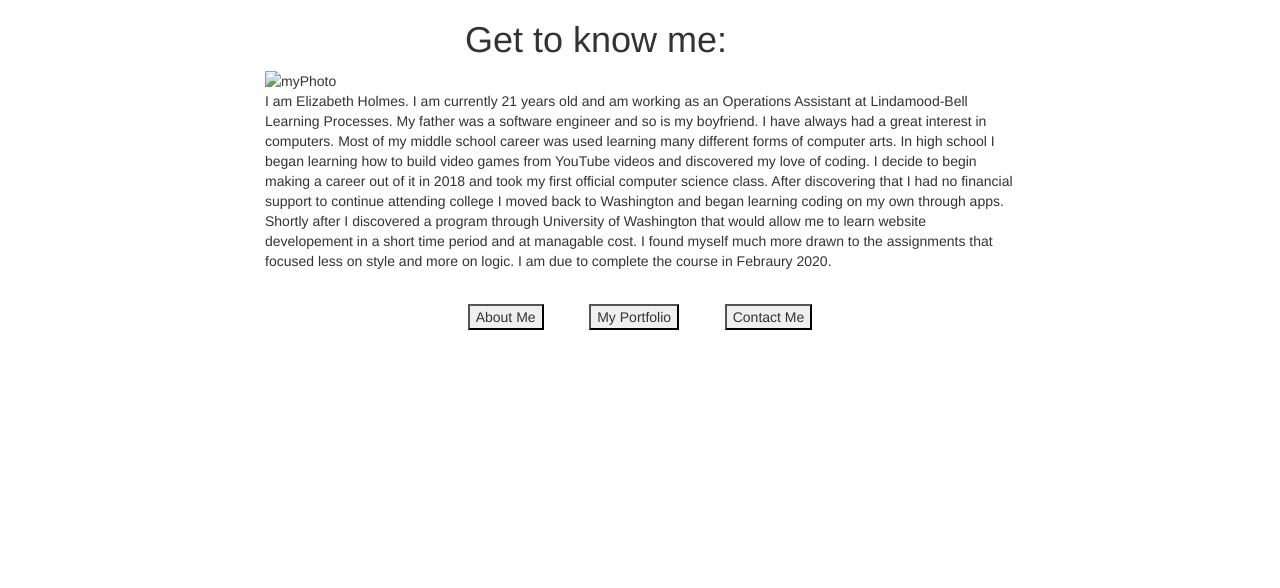
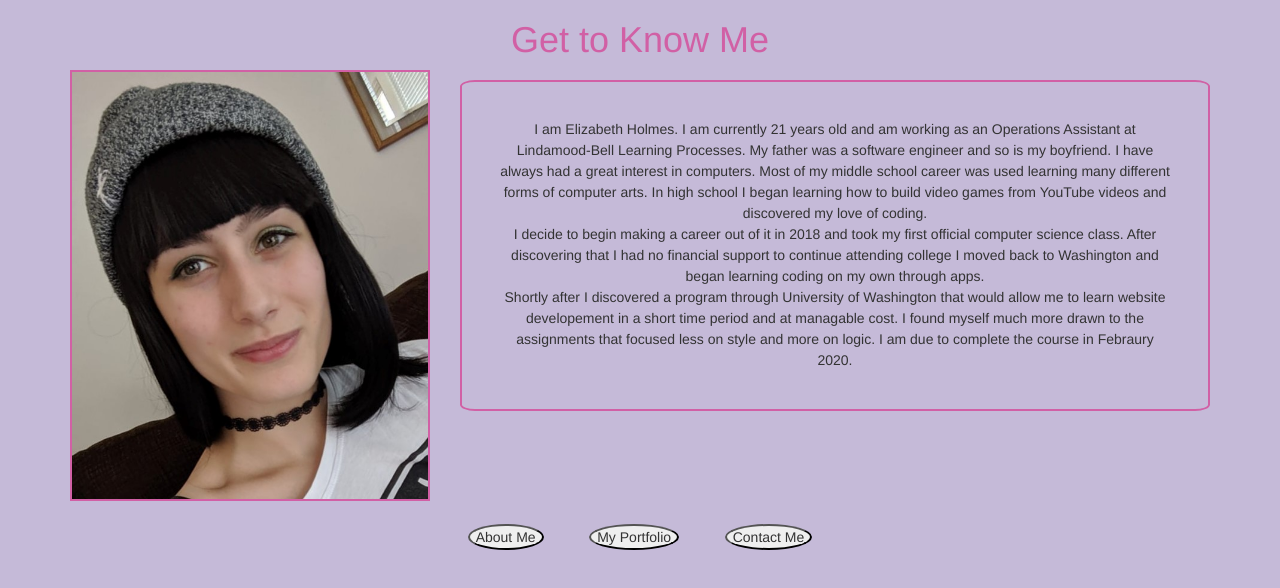
Before and after one commit to e-holmes/Portfolio, a plain HTML site: page html/aboutMe.html in a window 1280 px wide. Drawn offline with nearby package versions, Linux system fonts and the light colour scheme.

Commit message:
adding style

```diff
--- a/assets/css/style.css
+++ b/assets/css/style.css
@@ -9,3 +9,65 @@
 .button{
     margin: 2%;
 }
+
+body{
+    background-color: #c5bad8;
+    text-align: center;
+}
+
+a{
+    color: #47ffca;
+}
+
+h1{
+    color:#d160a5;
+    -webkit-transition-duration: 0.4s; /* Safari */
+    transition-duration: 0.4s;
+}
+
+h1:hover{
+    color: #47ffca;
+}
+
+.contact-hold{
+    border: 2px solid #47ffca;
+    background-color: #9b9ec9;
+    color:#d160a5;
+}
+
+button{
+    border-radius: 50%;
+    -webkit-transition-duration: 0.4s; /* Safari */
+    transition-duration: 0.4s;
+}
+
+button:hover{
+    background-color: #8f89af; /* Green */
+    color: #47ffca;
+    border-color:#d160a5;
+}
+
+.pic1{
+    border: 2px solid #d160a5;
+    margin:5%;
+    -webkit-transition-duration: 0.4s; /* Safari */
+    transition-duration: 0.4s;
+}
+
+.pic1:hover{
+    border: 4px solid #47ffca;
+}
+
+.myphoto{
+    width: 100%;
+    border: 2px solid #d160a5;
+}
+
+.para{
+    padding:5%;
+    border: 2px solid #d160a5;
+    border-radius: 2%;
+    margin-top:10px;
+    line-height: 150%;
+    font-family:
+}
--- a/html/aboutMe.html
+++ b/html/aboutMe.html
@@ -27,11 +27,11 @@
         <body>
             <div id="body" class="container">
                 <section class="row d-flex justify-content-center">
-                    <h1 class="col-lg-4 col-sm-12 col-12">Get to know me:</h1>
+                    <h1 class="col-lg-4 col-sm-12 col-12">Get to Know Me</h1>
 
                     <section class="row d-flex justify-content-center">
-                        <article class="col-lg-8 col-sm-10 col-10">
-                            <img class="myphoto" src="" alt="myPhoto">
+                        <article class="col-lg-4 col-sm-4 col-4">
+                            <img class="myphoto" src="../assets/images/beth-holmes.jpg" alt="myPhoto">
                         </article>
 
                         <article class="col-lg-8 col-sm-10 col-10">
@@ -39,10 +39,10 @@
                                     I am Elizabeth Holmes. I am currently 21 years old and am working as an Operations Assistant at Lindamood-Bell
                                 Learning Processes. My father was a software engineer and so is my boyfriend. I have always had a great interest
                                 in computers. Most of my middle school career was used learning many different forms of computer arts. In high
-                                school I began learning how to build video games from YouTube videos and discovered my love of coding. I decide
+                                school I began learning how to build video games from YouTube videos and discovered my love of coding.<br> I decide
                                 to begin making a career out of it in 2018 and took my first official computer science class. After discovering
                                 that I had no financial support to continue attending college I moved back to Washington and began learning coding
-                                on my own through apps. Shortly after I discovered a program through University of Washington that would allow me
+                                on my own through apps.<br> Shortly after I discovered a program through University of Washington that would allow me
                                 to learn website developement in a short time period and at managable cost. I found myself much more drawn to the
                                 assignments that focused less on style and more  on logic. I am due to complete the course in Febraury 2020.
                                 </p>
```
Also changed, not shown: html/contacts.html (+13 -9 lines), assets/images/beth-holmes.jpg (added).
